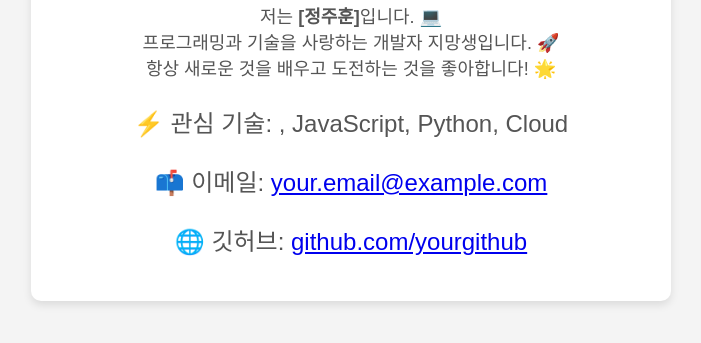
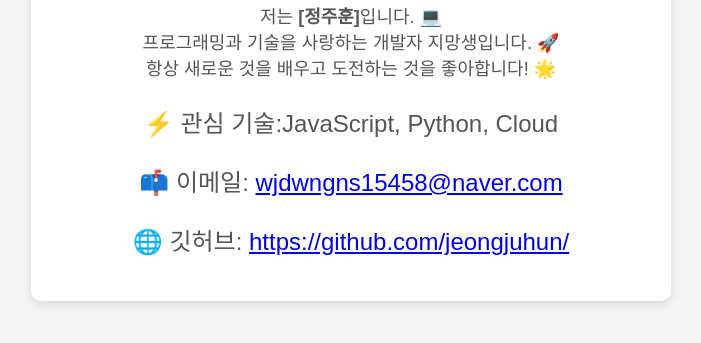
Before and after one commit to jeongjuhun/2025_AI_web1, a plain HTML site: page index.html in a window 1280 px wide. Shown: the part 165-508 px from the top of the page, without its empty margins (289-990 px from the left). Drawn offline with Linux system fonts and the light colour scheme.

Commit message:
Update index.html

```diff
--- a/index.html
+++ b/index.html
@@ -31,15 +31,16 @@
         }
     </style>
 </head>
+</head>
 <body>
     <div class="container">
         <h1>👋 안녕하세요! 환영합니다!</h1>
         <p>저는 <strong>[정주훈]</strong>입니다. 💻
         <br>프로그래밍과 기술을 사랑하는 개발자 지망생입니다. 🚀
         <br>항상 새로운 것을 배우고 도전하는 것을 좋아합니다! 🌟</p>
-        <p class="emoji">⚡ 관심 기술: , JavaScript, Python, Cloud</p>
-        <p class="emoji">📫 이메일: <a href="wjdwngns15458@naver.com">your.email@example.com</a></p>
-        <p class="emoji">🌐 깃허브: <a href="https://github.com/jeongjuhun" target="_blank">github.com/yourgithub</a></p>
+        <p class="emoji">⚡ 관심 기술:JavaScript, Python, Cloud</p>
+        <p class="emoji">📫 이메일: <a href="mailto:your.email@example.com">wjdwngns15458@naver.com</a></p>
+        <p class="emoji">🌐 깃허브: <a href="https://github.com/yourgithub" target="_blank">https://github.com/jeongjuhun/</a></p>
     </div>
 </body>
 </html>
```
